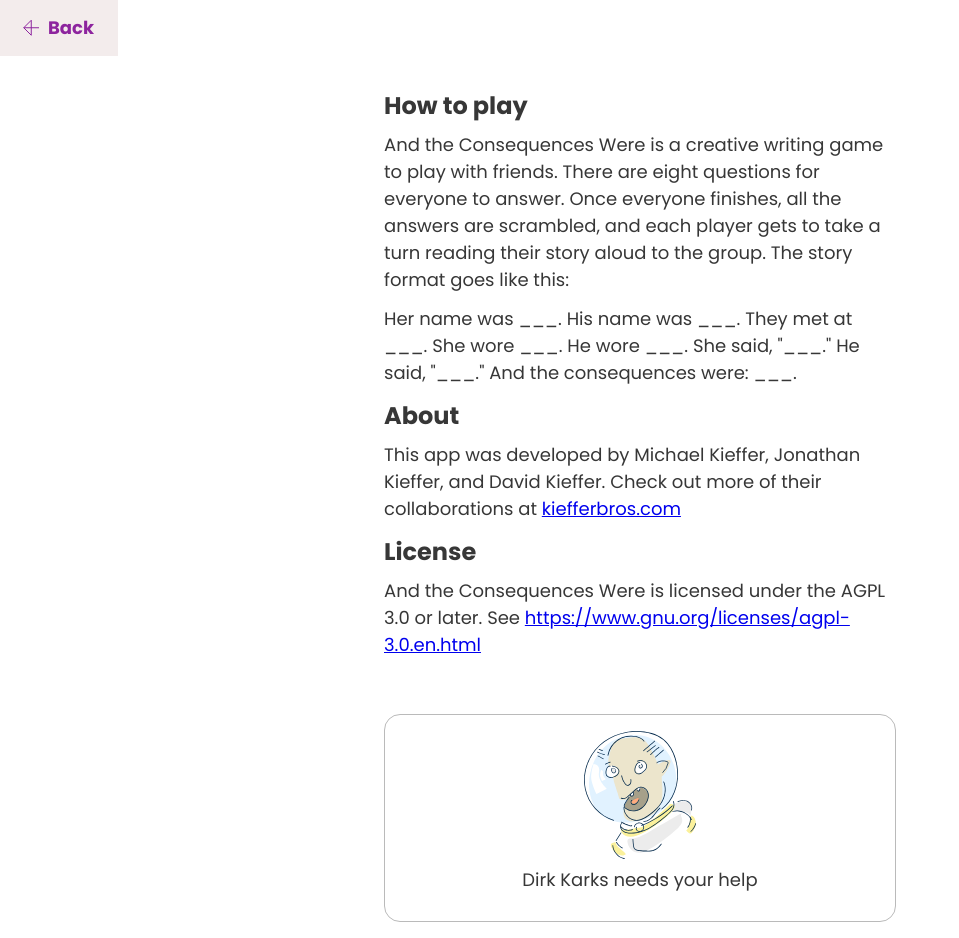
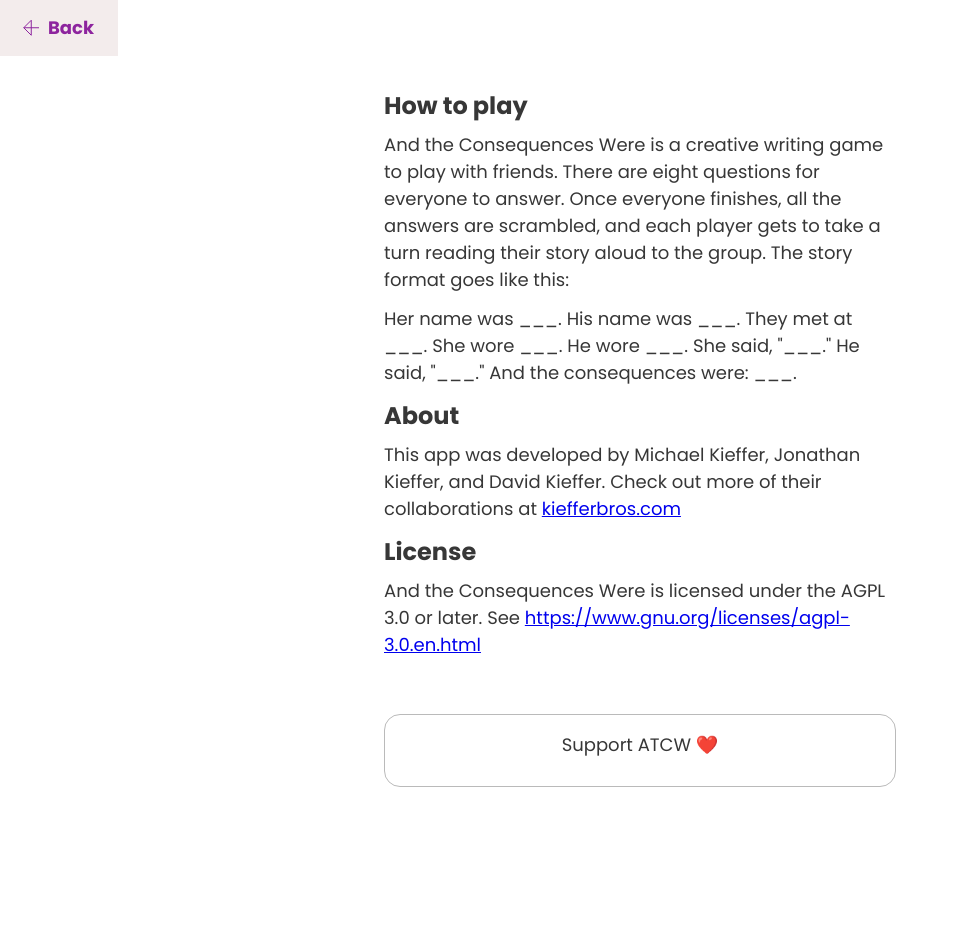
Before and after one commit to kiefferbros/atcw, a React app in the folder frontend/: page / in a window 1280 px wide. Both pictures are taken after a click on the button "About". Shown: the whole page, without its empty margins (0-959 px from the left). After the commit the page ends 803 px from the top, so only its background shows below. Built offline with nearby package versions, Linux system fonts and the light colour scheme.

Commit message:
rm dirk from the help messages

```diff
--- a/frontend/src/components/sections/HelpCTA.tsx
+++ b/frontend/src/components/sections/HelpCTA.tsx
@@ -20,11 +20,9 @@ import styles from './helpcta.scss';
 import * as services from '../../services';
 import { INavProps } from '../NavProps';
 import HelpUsView from '../views/HelpUs';
-import HeroImage from '../../assets/images/dirk-karks.svg';
 
 const HelpCTA = (props:INavProps) => {
     return <div className={styles.helpCTA} onClick={() => props.nav.push('HelpUsView', () => <HelpUsView nav={props.nav} useNavEffect={props.useNavEffect} />)}>
-        <img className={styles.hero} src={HeroImage} alt={services.text.get('help_us_cta_image_alt')}></img>
         <p>{services.text.get('help_us_cta')}</p>
     </div>;
 }
--- a/frontend/src/components/views/HelpUs.tsx
+++ b/frontend/src/components/views/HelpUs.tsx
@@ -79,8 +79,6 @@ const HelpUsView = (props:INavProps) => {
                     />
                 </div>
             </div>
-
-            <p className={styles.smallPrint}>{services.text.get('help_us/code/small_print')}</p>
         </div>
 
     </div>;
--- a/frontend/src/data/strings/en.json
+++ b/frontend/src/data/strings/en.json
@@ -22,8 +22,7 @@
     "about_content": "This app was developed by Michael Kieffer, Jonathan Kieffer, and David Kieffer. Check out more of their collaborations at ",
     "license_heading": "License",
     "license_content": "And the Consequences Were is licensed under the AGPL 3.0 or later. See ",
-    "help_us_cta": "Dirk Karks needs your help",
-    "help_us_cta_image_alt": "Dirk Karks desperately begging for help",
+    "help_us_cta": "Support ATCW ❤️",
     "lobby/results": "Results",
     "lobby/waiting_for_results": "Waiting for results...",
     "lobby/next_round": "Next Round",
@@ -50,17 +49,16 @@
     "invite_drawer/copy_button": "Copy",
     "copy_button_copied": "Copied",
     "invite_drawer/done_button": "Done",
-    "help_us/title": "Dirk Karks* needs your help",
+    "help_us/title": "Support ATCW",
     "help_us/feedback/title": "Give feedback",
-    "help_us/feedback/description": "Your feedback helps makes this game great. Let Dirk know how it’s working for you.",
+    "help_us/feedback/description": "Your feedback helps makes this game great. Let Kieffer Bros. know how it’s working for you.",
     "help_us/feedback/button": "Send us an email",
     "help_us/sponsor/title": "Become a sponsor",
-    "help_us/sponsor/description": "Dirk Karks’ servers cost money! Become a sponsor and help Dirk shoulder the costs.",
+    "help_us/sponsor/description": "Dirk Karks’ servers cost money! Become a sponsor and help Kieffer Bros. shoulder the costs.",
     "help_us/sponsor/button": "Sponsor ATCW",
     "help_us/code/title": "Code it up",
     "help_us/code/description": "And the Consequences Were is an open source project. Anyone can see how it’s put together.",
     "help_us/code/button": "Check out the repo",
-    "help_us/code/small_print": "*Dirk Karks is a fictional character developed through ATCW, and serves as an unofficial mascot for Kieffer Bros.",
     "error/create_party_fail": "We tried but failed to make a party.",
     "error/generic_fail": "Something went wrong",
     "error/join_party/name_fail": "Someone in the party is already using this name.",
```
